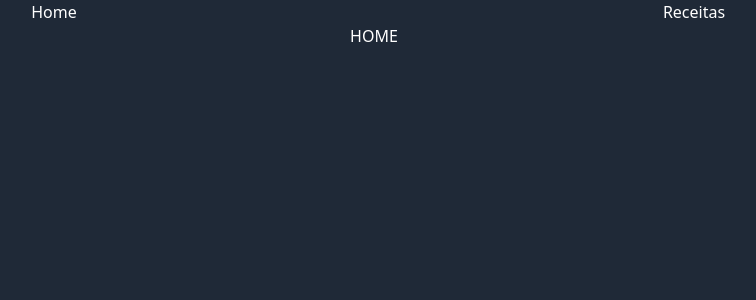
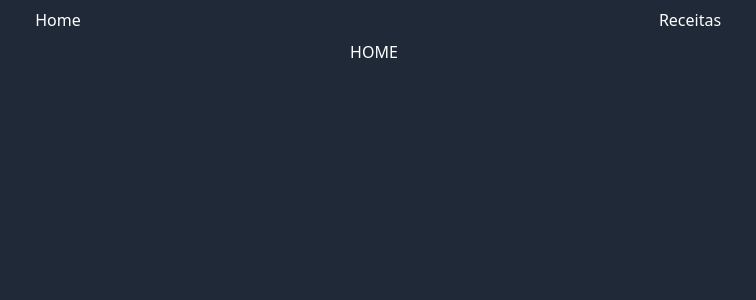
Before and after one commit to MrWillian/nice-food, a Next.js app: page / in a window 1280 px wide. Shown: the top 300 px of the page, without its empty margins (266-1022 px from the left). Built offline with nearby package versions, Linux system fonts and the light colour scheme.

Commit message:
refactor(app): set padding

```diff
--- a/app/layout.tsx
+++ b/app/layout.tsx
@@ -12,7 +12,7 @@ export default function RootLayout({
       <head></head>
       <body>
         <main>
-          <nav className="text-center font-medium text-white grid grid-cols-2">
+          <nav className="text-center font-medium text-white grid grid-cols-2 p-2">
             <Link href="/">Home</Link>
             <Link href="/recipes">Receitas</Link>
           </nav>
```
